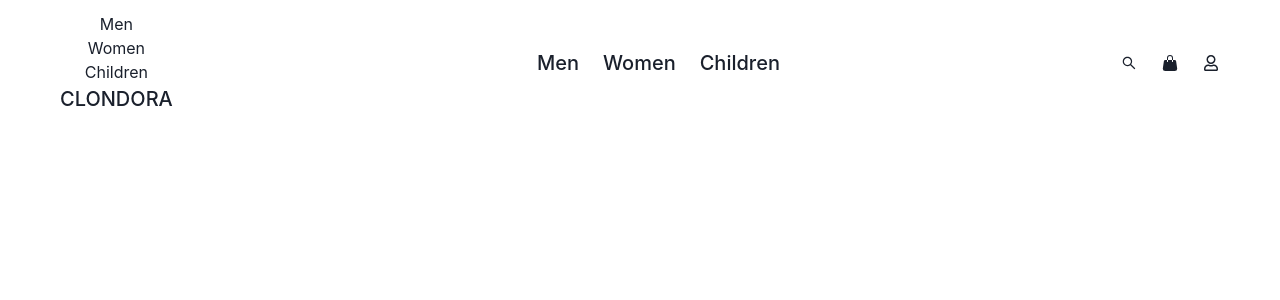
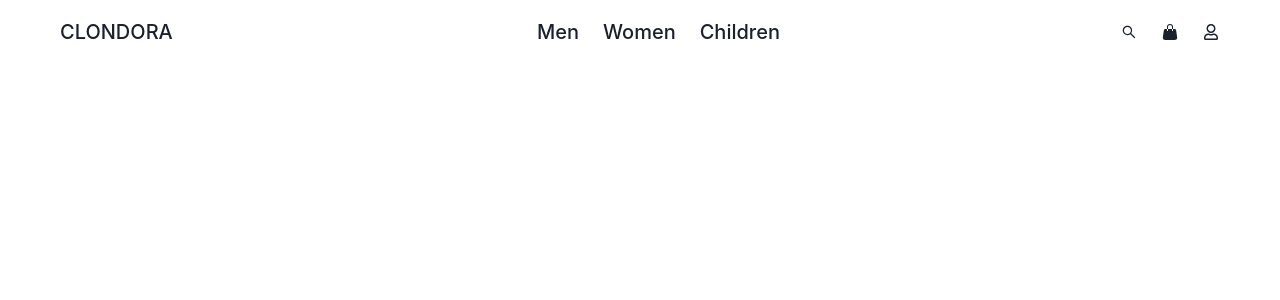
Before and after one commit to ayushgupta1324/Clondora_Frontend, a React (Create React App) app: page /orders in a window 1280 px wide. Shown: the top 300 px of the page. Built offline with nearby package versions, Linux system fonts and the light colour scheme.

Commit message:
Sidebar and Navbar Code Update

```diff
--- a/src/components/Navbar/index.jsx
+++ b/src/components/Navbar/index.jsx
@@ -1,29 +1,29 @@
-import './styles.scss'
-import React,{ useState,useEffect } from 'react'
-import { Link, useLocation, useNavigate } from "react-router-dom"
-import { Box, Flex, Text, Img } from "@chakra-ui/react"
+import "./styles.scss";
+import React, { useState, useEffect } from "react";
+import { Link, useLocation, useNavigate } from "react-router-dom";
+import { Box, Flex, Text } from "@chakra-ui/react";
 import { GiHamburgerMenu } from "react-icons/gi";
-import { AiOutlineSearch } from "react-icons/ai"
-import { BsHandbagFill } from "react-icons/bs"
-import { RouteStrings } from 'Utils/Routes/RouteStrings';
-import Menubar from 'components/ProfileMenu';
+import { AiOutlineSearch } from "react-icons/ai";
+import { BsHandbagFill } from "react-icons/bs";
+import { RouteStrings } from "Utils/Routes/RouteStrings";
+import Menubar from "components/ProfileMenu";
+import Sidebar from "components/Sidebar";
 import SearchModal from 'components/SearchModal';
-import Sidebar from 'components/Sidebar';
 // import { useSelector } from 'react-redux'
 
 const Navbar = () => {
   const location = useLocation();
-  const navigate = useNavigate()
+  const navigate = useNavigate();
   // const {data}=useSelector((store)=>store.cart)
   const [isDrawerOpen, setIsDrawerOpen] = useState(false);
-  const [showSearchModal,setShowSearchModal] = useState(false);
+  const [showSearchModal, setShowSearchModal] = useState(false);
 
   useEffect(() => {
-    document.addEventListener('click', handleClickOutsideDrawer);
+    document.addEventListener("click", handleClickOutsideDrawer);
     return () => {
-      document.removeEventListener('click', handleClickOutsideDrawer);
+      document.removeEventListener("click", handleClickOutsideDrawer);
     };
-  }, [])
+  }, []);
 
   // Function to toggle the drawer state
   const toggleDrawer = () => {
@@ -31,59 +31,87 @@ const Navbar = () => {
   };
 
   const handleClickOutsideDrawer = (event) => {
-    if (!event.target.closest('.drawer') && !event.target.closest('#hamburgerIcon')) {
+    if (
+      !event.target.closest(".drawer") &&
+      !event.target.closest("#hamburgerIcon")
+    ) {
       setIsDrawerOpen(false);
     }
   };
 
-  const handleSignupNavigate = () =>{
-    toggleDrawer()
-    navigate(RouteStrings.signup)
-  }
-
-  const handleLoginNavigate = () =>{
-    toggleDrawer()
-    navigate(RouteStrings.login)
-  }
-
   if (location.pathname.includes("admin")) {
-    return <></>
+    return <></>;
   }
 
   return (
-    <div className='navbar-container'>
-        <Flex className='navbar-wrapper' alignItems={"center"} zIndex={"500"} justifyContent="space-between" position="fixed" w="100%" bg="white">
-          <Box className='menu-logo-wrapper'>
-            <GiHamburgerMenu id='hamburgerIcon' className='menu-icon' onClick={toggleDrawer}/>
-            <div className={`drawer ${isDrawerOpen ? 'open' : ''}`} id='drawer'>
-              <div className='offer-auth-wrapper'>
-              <Img className='promo-image' alt='promo-image' src='https://assets.myntassets.com/f_webp,dpr_1.5,q_60,w_400,c_limit,fl_progressive/assets/images/2023/10/30/9eec0b69-d6e0-49dd-8bb3-127dd6a8d68f1698648116571-Flat_500--2-.jpg'/>
-              <div className='auth-navigate-wrapper'>
-                <div onClick={() => handleSignupNavigate()}>SIGNUP, </div>
-                <div onClick={()=>handleLoginNavigate()}>LOGIN</div>
-              </div>
-              </div>
-              <Sidebar toggleDrawer={toggleDrawer}/>
-            </div>
-            {isDrawerOpen && <div className="overlay" onClick={toggleDrawer}></div>}
-            <Link to="/"><Text fontSize={"20px"} fontWeight="500" >CLONDORA</Text></Link>
-          </Box>
-          <Flex className='menu-link-wrapper' gap="24px">
-            <Link className='menu-link' to={RouteStrings.men}><Text fontSize={"20px"} fontWeight="500"  _hover={{borderBottom:"1px solid black",cursor:"pointer"}}>Men</Text></Link>
-            <Link className='menu-link' to={RouteStrings.women}><Text fontSize={"20px"} fontWeight="500"  _hover={{borderBottom:"1px solid black",cursor:"pointer"}}>Women</Text></Link>
-            <Link className='menu-link' to={RouteStrings.kids}><Text fontSize={"20px"} fontWeight="500"  _hover={{borderBottom:"1px solid black",cursor:"pointer"}}>Children</Text></Link>
-          </Flex>
-          <div className='menu-cart-wrapper'>
-          <AiOutlineSearch onClick={() => setShowSearchModal(true)}/>
-          <BsHandbagFill className='cart-logo' onClick={()=>navigate(RouteStrings.cart)}/>
+    <div className="navbar-container">
+      <Flex
+        className="navbar-wrapper"
+        alignItems={"center"}
+        zIndex={"500"}
+        justifyContent="space-between"
+        position="fixed"
+        w="100%"
+        bg="white"
+      >
+        <Box className="menu-logo-wrapper">
+          <GiHamburgerMenu
+            id="hamburgerIcon"
+            className="menu-icon"
+            onClick={toggleDrawer}
+          />
+          <Sidebar
+            className="sidebar"
+            toggleDrawer={toggleDrawer}
+            isDrawerOpen={isDrawerOpen}
+          />
+          <Link to="/">
+            <Text fontSize={"20px"} fontWeight="500">
+              CLONDORA
+            </Text>
+          </Link>
+        </Box>
+        <Flex className="menu-link-wrapper" gap="24px">
+          <Link className="menu-link" to={RouteStrings.men}>
+            <Text
+              fontSize={"20px"}
+              fontWeight="500"
+              _hover={{ borderBottom: "1px solid black", cursor: "pointer" }}
+            >
+              Men
+            </Text>
+          </Link>
+          <Link className="menu-link" to={RouteStrings.women}>
+            <Text
+              fontSize={"20px"}
+              fontWeight="500"
+              _hover={{ borderBottom: "1px solid black", cursor: "pointer" }}
+            >
+              Women
+            </Text>
+          </Link>
+          <Link className="menu-link" to={RouteStrings.kids}>
+            <Text
+              fontSize={"20px"}
+              fontWeight="500"
+              _hover={{ borderBottom: "1px solid black", cursor: "pointer" }}
+            >
+              Children
+            </Text>
+          </Link>
+        </Flex>
+        <div className="menu-cart-wrapper">
+          <AiOutlineSearch onClick={() => setShowSearchModal(true)} />
+          <BsHandbagFill
+            className="cart-logo"
+            onClick={() => navigate(RouteStrings.cart)}
+          />
           <Menubar />
-          </div>
-        </Flex>
-        {/* {
-          showSearchModal && <SearchModal className='search-modal'/>
-        } */}
+        </div>
+      </Flex>
+      {showSearchModal && <SearchModal className="search-modal" />}
     </div>
-  )
-}
+  );
+};
 
-export default Navbar
+export default Navbar;
--- a/src/components/Navbar/styles.scss
+++ b/src/components/Navbar/styles.scss
@@ -1,10 +1,10 @@
 @import "../../theme.scss";
 
 .navbar-container {
-  position: fixed;
+  // position: fixed;
   width: 100%;
   .navbar-wrapper {
-    position: relative;
+    // position: relative;
     padding: 12px 24px;
     display: flex;
     justify-content: space-between;
@@ -15,9 +15,9 @@
         display: none;
       }
 
-      .offer-auth-wrapper {
-        display: none;
-      }
+      // .offer-auth-wrapper {
+      //   display: none;
+      // }
     }
 
     .menu-link-wrapper {
@@ -58,47 +58,6 @@
           display: block;
           font-size: 20px;
         }
-        .offer-auth-wrapper {
-          position: relative;
-          display: block;
-          .auth-navigate-wrapper {
-            position: absolute;
-            display: flex;
-            gap: 4px;
-            bottom: 2px;
-            right: 0;
-            left: 132px;
-            div {
-              font-weight: 500;
-              font-size: 10px;
-            }
-          }
-        }
-
-        .overlay {
-          position: fixed;
-          top: 0;
-          left: 0;
-          width: 100%;
-          height: 100%;
-          background-color: rgba(0, 0, 0, 0.3);
-          z-index: 998;
-        }
-
-        .drawer {
-          position: fixed;
-          top: 0;
-          left: -240px;
-          width: 240px;
-          height: 100%;
-          background-color: white;
-          transition: left 0.3s ease;
-          z-index: 999;
-        }
-
-        .drawer.open {
-          left: 0;
-        }
       }
       .menu-link-wrapper {
         display: none;
--- a/src/components/Sidebar/index.jsx
+++ b/src/components/Sidebar/index.jsx
@@ -1,10 +1,36 @@
+import "./styles.scss";
+import { Img } from "@chakra-ui/react";
 import React from "react";
-import { Link } from "react-router-dom";
+import { Link, useNavigate } from "react-router-dom";
 import { RouteStrings } from "Utils/Routes/RouteStrings";
 
-const Sidebar = ({ toggleDrawer }) => {
+const Sidebar = ({ toggleDrawer, isDrawerOpen }) => {
+  const navigate = useNavigate();
+
+  const handleSignupNavigate = () => {
+    toggleDrawer();
+    navigate(RouteStrings.signup);
+  };
+
+  const handleLoginNavigate = () => {
+    toggleDrawer();
+    navigate(RouteStrings.login);
+  };
+
   return (
     <div className="side-menu-wrapper">
+      <div className={`drawer ${isDrawerOpen ? "open" : ""}`} id="drawer">
+        <div className="offer-auth-wrapper">
+          <Img
+            className="promo-image"
+            alt="promo-image"
+            src="https://assets.myntassets.com/f_webp,dpr_1.5,q_60,w_400,c_limit,fl_progressive/assets/images/2023/10/30/9eec0b69-d6e0-49dd-8bb3-127dd6a8d68f1698648116571-Flat_500--2-.jpg"
+          />
+          <div className="auth-navigate-wrapper">
+            <div onClick={() => handleSignupNavigate()}>SIGNUP, </div>
+            <div onClick={() => handleLoginNavigate()}>LOGIN</div>
+          </div>
+        </div>
         <Link onClick={toggleDrawer} to={RouteStrings.men}>
           <div className="menu-link sidebar-menu-link">Men</div>
         </Link>
@@ -15,6 +41,8 @@ const Sidebar = ({ toggleDrawer }) => {
           <div className="menu-link sidebar-menu-link">Children</div>
         </Link>
       </div>
+      {isDrawerOpen && <div className="overlay" onClick={toggleDrawer}></div>}
+    </div>
   );
 };
 
--- a/src/components/Sidebar/styles.scss
+++ b/src/components/Sidebar/styles.scss
@@ -1,5 +1,13 @@
+@import "./theme.scss";
+
 .side-menu-wrapper {
   z-index: 1000;
+  display: none;
+
+  .offer-auth-wrapper {
+    display: none;
+  }
+
   .sidebar-menu-link {
     display: none;
   }
@@ -8,6 +16,49 @@
 @media (max-width: $device-small) {
   .side-menu-wrapper {
     z-index: 1000;
+    display: block;
+    .offer-auth-wrapper {
+      position: relative;
+      display: block;
+      .auth-navigate-wrapper {
+        position: absolute;
+        display: flex;
+        gap: 4px;
+        bottom: 2px;
+        right: 0;
+        left: 132px;
+        div {
+          font-weight: 500;
+          font-size: 10px;
+        }
+      }
+    }
+
+    .overlay {
+      position: fixed;
+      top: 0;
+      left: 0;
+      width: 100%;
+      height: 100%;
+      background-color: rgba(0, 0, 0, 0.3);
+      z-index: 998;
+    }
+
+    .drawer {
+      position: fixed;
+      top: 0;
+      left: -240px;
+      width: 240px;
+      height: 100%;
+      background-color: white;
+      transition: left 0.3s ease;
+      z-index: 999;
+    }
+
+    .drawer.open {
+      left: 0;
+    }
+
     .sidebar-menu-link {
       display: block;
       font-size: 16px;
```
Lines whose indentation alone changed are shown as unchanged.
